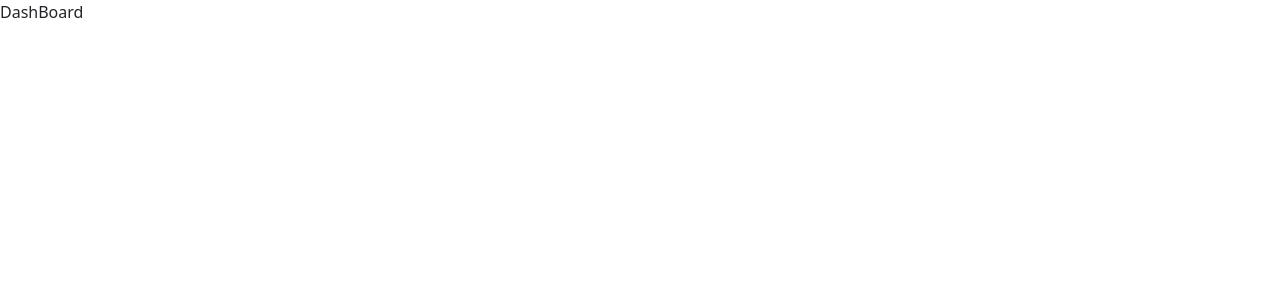
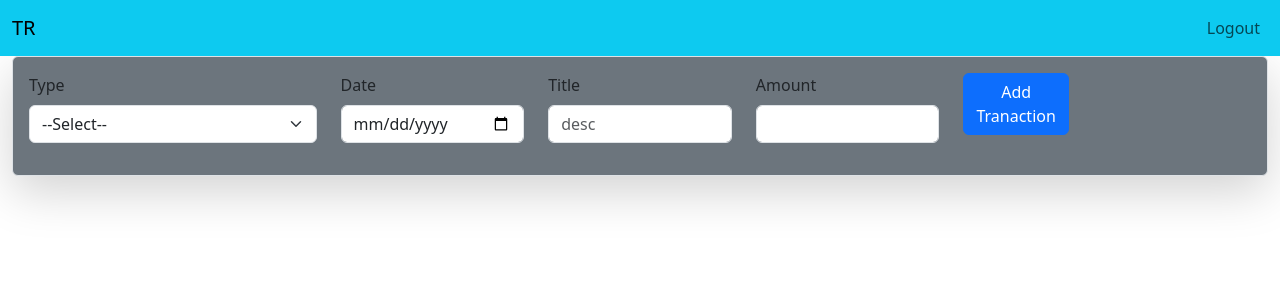
Before and after one commit to GauravShreenet/transa-client, a React (Create React App) app: page /dashboard in a window 1280 px wide. Shown: the top 300 px of the page. Built offline with nearby package versions, Linux system fonts and the light colour scheme; sample sign-in values are in the browser's storage.

Commit message:
make the form functional

```diff
--- a/src/App.js
+++ b/src/App.js
@@ -1,9 +1,9 @@
-import { Button, Form } from 'react-bootstrap';
-import {Routes, Route} from "react-router-dom";
+import { Routes, Route } from "react-router-dom";
 import './App.css';
 import Login from './pages/Login';
 import Register from './pages/Register';
 import DashBoard from './pages/DashBoard';
+import { PrivateRoute } from './component/PrivateRoute';
 
 
 function App() {
@@ -12,7 +12,10 @@ function App() {
       <Routes>
         <Route path="/" element={<Login />} />
         <Route path="/signup" element={<Register />} />
-        <Route path='/dashboard' element={<DashBoard />} />
+        <Route path='/dashboard' element={
+          <PrivateRoute>
+            <DashBoard />
+          </PrivateRoute>} />
       </Routes>
     </div>
   );
--- a/src/component/LoginForm.js
+++ b/src/component/LoginForm.js
@@ -23,7 +23,7 @@ export const LoginForm = () => {
     const [isPending, setIsPending] = useState(false);
 
     const handleOnChange = (e) => {
-        const {name, value} = e.target;
+        const { name, value } = e.target;
         setForm({
             ...form,
             [name]: value,
@@ -43,6 +43,10 @@ export const LoginForm = () => {
         console.log(data)
 
         if (data && data.status === 'success') {
+            // store user in session storage
+            sessionStorage.setItem("user", JSON.stringify(data.user))
+
+            // redirect user
             navigate('/dashboard');
         }
     }
@@ -66,7 +70,7 @@ export const LoginForm = () => {
 
     return (
         <Form onSubmit={handleOnSubmit}>
-        {resp.message && <Alert variant={resp.status === 'success' ? 'success' : 'danger'}>{ " " }{resp.message}</Alert>}
+            {resp.message && <Alert variant={resp.status === 'success' ? 'success' : 'danger'}>{" "}{resp.message}</Alert>}
             {inputs.map((item, i) => (
                 <CustomInput key={i} {...item} onChange={handleOnChange} />
             ))}
--- /dev/null
+++ b/src/component/PrivateRoute.js
@@ -0,0 +1,20 @@
+import React from 'react'
+import { Navigate } from 'react-router-dom'
+
+export const PrivateRoute = ({children}) => {
+
+    //get user info form sessionStorage
+    const userJson = sessionStorage.getItem('user');
+
+    const userObj = JSON.parse(userJson)
+    console.log(userJson);
+
+    //pars it to obj
+
+    //if user exist then update the auth to true
+
+
+    //check auth
+    const auth = userObj?._id;
+  return auth ? children : <Navigate to="/" />
+}
--- /dev/null
+++ b/src/component/TopNav.js
@@ -0,0 +1,37 @@
+import Container from 'react-bootstrap/Container';
+import Nav from 'react-bootstrap/Nav';
+import Navbar from 'react-bootstrap/Navbar';
+import { Link } from 'react-router-dom';
+
+const TopNav = () => {
+  const userJson = sessionStorage.getItem('user');
+
+  const userObj = JSON.parse(userJson)
+
+  const handleOnLogout = () => {
+    sessionStorage.removeItem("user");
+  }
+
+  return (
+    <Navbar expand="md" className="bg-info">
+      <Container fluid>
+        <Navbar.Brand href="#home">TR</Navbar.Brand>
+        <Navbar.Toggle aria-controls="basic-navbar-nav" />
+        <Navbar.Collapse id="basic-navbar-nav">
+          <Nav className="ms-auto ">
+            {userObj?._id ? (
+              <Link onClick={handleOnLogout} to="/" className='nav-link'>
+                Logout
+              </Link>
+            ) : (
+              <><Link to="/" className='nav-link'>Login</Link>
+                <Link to="/signup" className='nav-link'>Register</Link></>
+            )}
+          </Nav>
+        </Navbar.Collapse>
+      </Container>
+    </Navbar>
+  );
+}
+
+export default TopNav;
--- /dev/null
+++ b/src/component/TransForm.js
@@ -0,0 +1,85 @@
+import React, { useState } from 'react'
+import { Form, Col, Row, Button } from 'react-bootstrap'
+import { CustomInput } from './CustomInput.js';
+import { postTrans } from '../helper/axiosHelper.js';
+
+
+export const TransForm = () => {
+
+    const [form, setForm] = useState({});
+
+    const handleOnSubmit = async(e) => {
+        e.preventDefault();
+        console.log(form);
+
+        const result = await postTrans(form);
+
+    }
+
+    const handleOnChange = (e) => {
+        const { name, value } = e.target;
+        setForm({
+            ...form,
+            [name]: value,
+        });
+    }
+
+    const inputs = [{
+
+        label: "Date",
+        type: "date",
+        name: "date",
+        required: true,
+
+    },
+    {
+        label: "Title",
+        type: "text",
+        name: "title",
+        required: true,
+        placeholder: "desc",
+    },
+    {
+        label: "Amount",
+        type: "number",
+        name: "amount",
+        required: true,
+
+    }]
+
+    return (
+        <Form
+        onSubmit={handleOnSubmit}
+        className='shadow-lg border rounded p-3 bg-secondary'>
+
+            <Row>
+                <Col md={3}>
+                <Form.Group className="mb-3">
+                    <Form.Label>Type</Form.Label>
+                    <Form.Select onChange={handleOnChange} name="type">
+                        <option value="">--Select--</option>
+                        <option value="income">Income</option>
+                        <option value="expenses">Expenses</option>
+                    </Form.Select>
+
+                </Form.Group>
+                </Col>
+
+                {inputs.map((item, i) => (
+                    <Col md={2} key={i}>
+                        <CustomInput {...item} onChange={handleOnChange}/>
+                    </Col>
+                ))}
+                <Col md={1}>
+                    <Form.Group className="">
+                        <div className="d-grid">
+                            <Button type='submit'>
+                                Add Tranaction
+                            </Button>
+                        </div>
+                    </Form.Group>
+                </Col>
+            </Row>
+        </Form>
+    )
+}
--- a/src/helper/axiosHelper.js
+++ b/src/helper/axiosHelper.js
@@ -3,6 +3,15 @@ import axios from 'axios'
 const rootApi = 'http://localhost:8000/api/v1'
 const userApi = rootApi + "/user"
 const loginApi = userApi + "/login"
+const transApi = rootApi + "/transaction"
+
+const getUserId = () => {
+    const userJson = sessionStorage.getItem('user');
+
+  const userObj = JSON.parse(userJson);
+  return userObj?._id || null
+
+}
 
 // ================ user api
 
@@ -33,3 +42,26 @@ export const loginUser = async(user) => {
         }
     }
 }
+
+export const postTrans = async(transObj) => {
+    try {
+        const userId = getUserId()
+        if(!userId){
+            return {
+                status: 'error',
+                message: 'userId not found'
+            }
+        }
+        const { data } = await axios.post(transApi, transObj, { headers: {
+            Authorization: userId,
+        }})
+        console.log(data)
+        return data
+    } catch (error) {
+        console.log(error)
+        return {
+            status: 'error',
+            message: error.message
+        }
+    }
+}
--- a/src/pages/DashBoard.js
+++ b/src/pages/DashBoard.js
@@ -1,8 +1,21 @@
 import React from 'react'
+import TopNav from '../component/TopNav'
+import { TransForm } from '../component/TransForm'
+import Container from 'react-bootstrap/esm/Container'
 
 const DashBoard = () => {
   return (
-    <div>DashBoard</div>
+    <div>
+      {/* navbar */}
+      <TopNav />
+      <Container fluid>
+        {/* form */}
+        <TransForm />
+      </Container>
+
+
+
+    </div>
   )
 }
 
--- a/src/pages/Login.js
+++ b/src/pages/Login.js
@@ -1,10 +1,14 @@
 import React from 'react'
 import { Col, Container, Row } from 'react-bootstrap'
 import { LoginForm } from '../component/LoginForm'
+import TopNav from '../component/TopNav'
 
 const Login = () => {
   return (
+    <>
+    <TopNav />
     <Container fluid>
+
         <Row>
             <Col className='bg-primary text-light vh-100 d-flex justify-content-center align-items-center d-xsm-none'>
                 <div className='shadow-lg rounded p-3'>
@@ -21,6 +25,7 @@ const Login = () => {
             </Col>
         </Row>
     </Container>
+    </>
   )
 }
 
--- a/src/pages/Register.js
+++ b/src/pages/Register.js
@@ -1,9 +1,12 @@
 import React from 'react'
 import { Col, Container, Row } from 'react-bootstrap'
 import { RegisterForm } from '../component/RegisterForm'
+import TopNav from '../component/TopNav'
 
 const Register = () => {
     return (
+        <>
+            <TopNav />
             <Container fluid>
                 <Row>
                     <Col className='bg-info text-light vh-100 d-flex justify-content-center align-items-center d-xsm-none'>
@@ -21,6 +24,8 @@ const Register = () => {
                     </Col>
                 </Row>
             </Container>
+        </>
+
     )
 }
 
```
Lines whose indentation alone changed are shown as unchanged.
